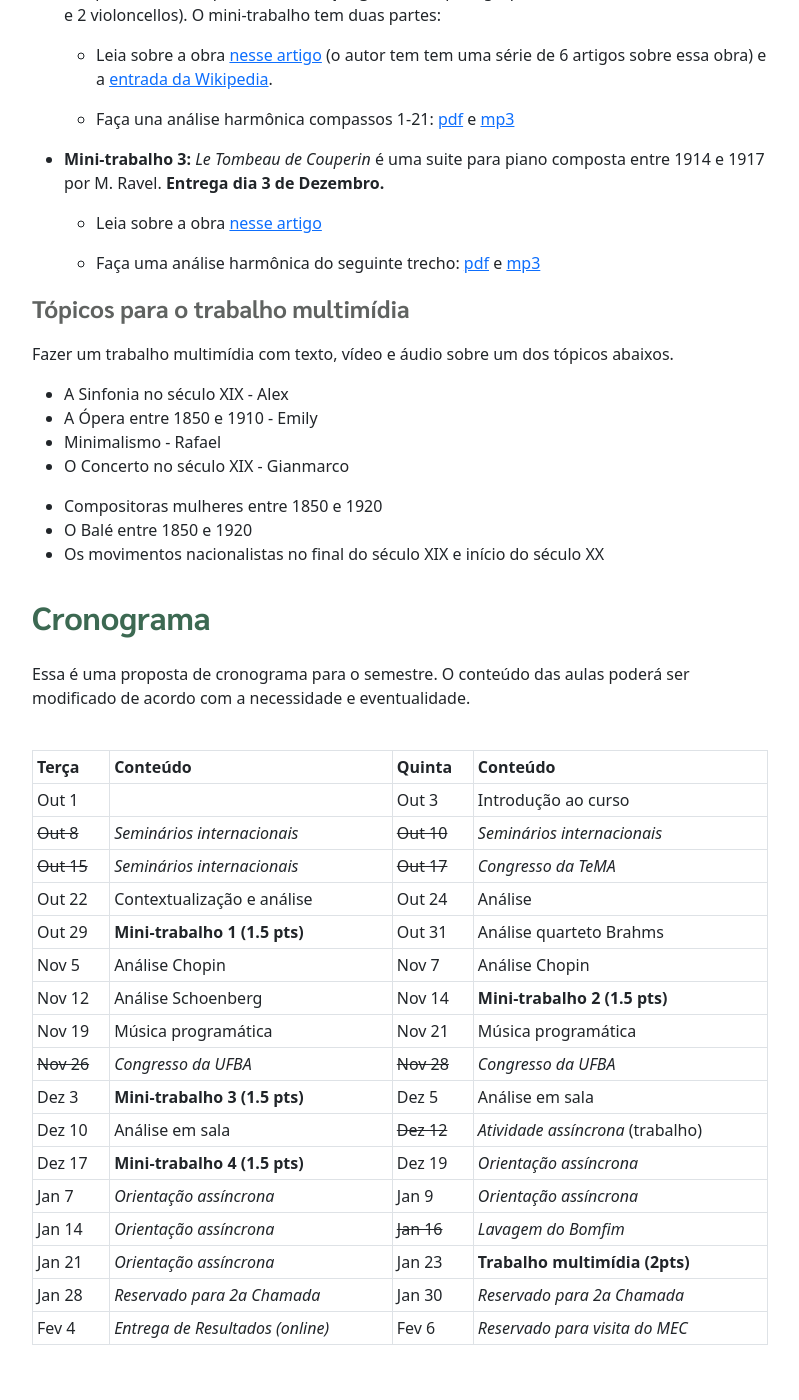
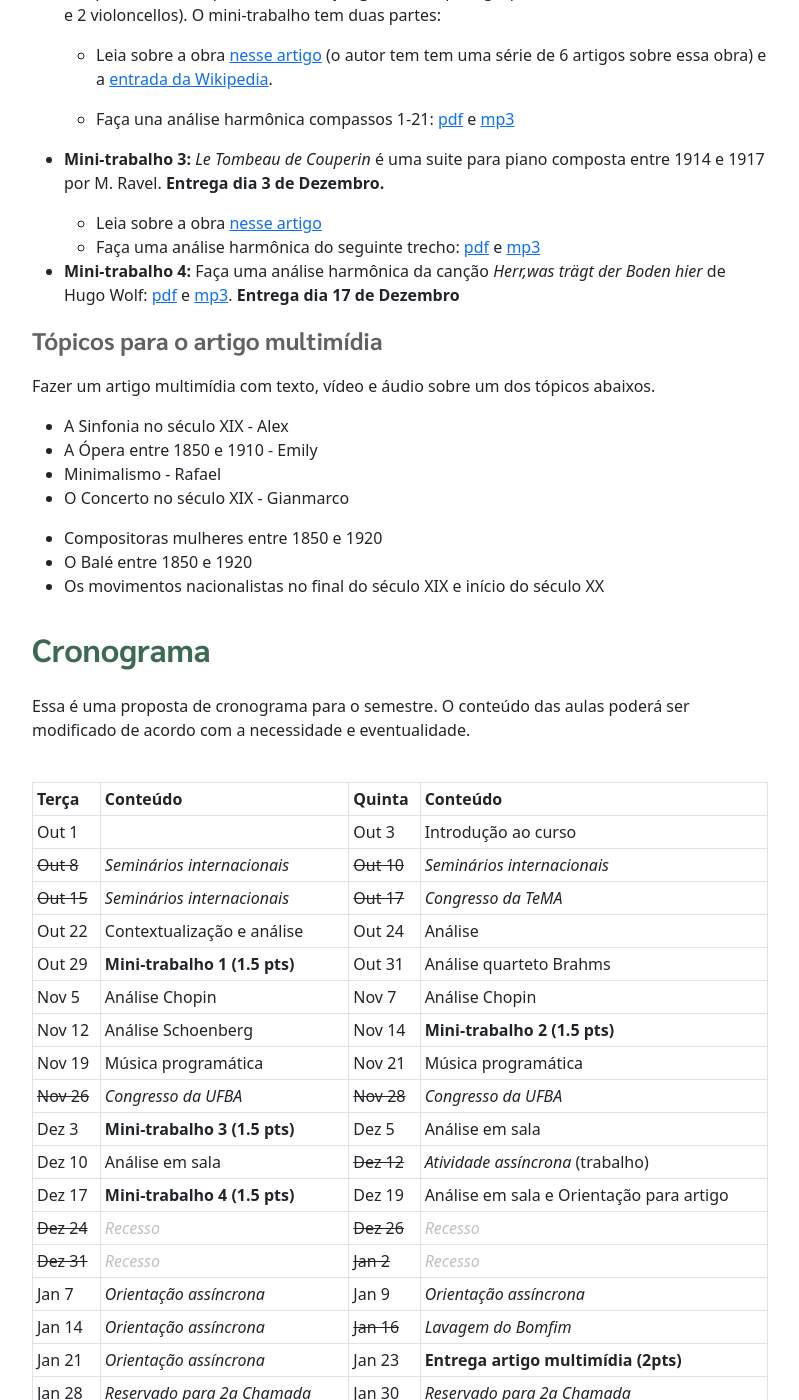
Before and after one commit to pedrokroger/pedrokroger.github.io, a Jekyll site: the page built from aulas/lem8.md, in a window 1280 px wide and 1400 px high, scrolled down 1069 px. Shown: the whole window, without its empty margins (50-849 px from the left). Built offline with Jekyll 4.4.1, drawn with Linux system fonts in a browser that asks for light colours.

Commit message:
Trabalho LEM e atualiza cronograma

```diff
--- /dev/null
+++ b/_plugins/recesso.rb
@@ -0,0 +1,24 @@
+module Recesso
+  class RecessoGenerator < Jekyll::Generator
+    safe true
+    priority :highest
+
+    def generate(site)
+      pages = site.pages
+
+      pages.each do |page|
+        if page.path.include? ".md"
+          new_content = ""
+          page.content.each_line do |line|
+            if line.start_with? "|" and line.match(/Recesso/)
+              new_content << line.gsub("Recesso", '<span style="color:silver">Recesso</span>')
+            else
+              new_content << line
+            end
+          end
+          page.content = new_content
+        end
+      end
+    end
+  end
+end
--- a/aulas/lem8.md
+++ b/aulas/lem8.md
@@ -50,8 +50,10 @@ A avaliação final será soma de 3 notas:
   entre 1914 e 1917 por M. Ravel. **Entrega dia 3 de Dezembro.**
 
   - Leia sobre a obra [nesse artigo][7]
+  - Faça uma análise harmônica do seguinte trecho: [pdf][8] e [mp3][9]
 
-  - Faça uma análise harmônica do seguinte trecho: [pdf][8] e [mp3][9]
+- **Mini-trabalho 4:** Faça uma análise harmônica da canção _Herr,was trägt der
+  Boden hier_ de Hugo Wolf: [pdf][10] e [mp3][11]. **Entrega dia 17 de Dezembro**
 
 [1]: https://docs.pkroger.com/Brahms%20Quarteto%201%20-%20Trecho.pdf
 [2]: https://docs.pkroger.com/Brahms%20Quarteto%201%20-%20Trecho.m4a
@@ -62,10 +64,12 @@ A avaliação final será soma de 3 notas:
 [7]: https://en.wikipedia.org/wiki/Le_Tombeau_de_Couperin
 [8]: https://docs.pkroger.com/Ravel%20-%20Le%20Tombeau%20de%20Couperin%20-%20Trecho.pdf
 [9]: https://docs.pkroger.com/Ravel%20-%20Le%20Tombeau%20de%20Couperin%20-%20Forlane.mp3
+[10]: https://docs.pkroger.com/Hugo%20Wolf%20Herr%20was.pdf
+[11]: https://docs.pkroger.com/Hugo%20Wolf%20Herr%20was.mp3
 
-### Tópicos para o trabalho multimídia
+### Tópicos para o artigo multimídia
 
-Fazer um trabalho multimídia com texto, vídeo e áudio sobre um dos tópicos
+Fazer um artigo multimídia com texto, vídeo e áudio sobre um dos tópicos
 abaixos.
 
 - A Sinfonia no século XIX - Alex
@@ -83,22 +87,24 @@ abaixos.
 Essa é uma proposta de cronograma para o semestre. O conteúdo das aulas poderá
 ser modificado de acordo com a necessidade e eventualidade.
 
-| Terça      | Conteúdo                         | Quinta     | Conteúdo                          |
-|:-----------|:---------------------------------|:-----------|:----------------------------------|
-| Out 1      |                                  | Out 3      | Introdução ao curso               |
-| ~~Out 8~~  | *Seminários internacionais*      | ~~Out 10~~ | *Seminários internacionais*       |
-| ~~Out 15~~ | *Seminários internacionais*      | ~~Out 17~~ | *Congresso da TeMA*               |
-| Out 22     | Contextualização e análise       | Out 24     | Análise                           |
-| Out 29     | **Mini-trabalho 1 (1.5 pts)**    | Out 31     | Análise quarteto Brahms           |
-| Nov 5      | Análise Chopin                   | Nov 7      | Análise Chopin                    |
-| Nov 12     | Análise Schoenberg               | Nov 14     | **Mini-trabalho 2 (1.5 pts)**     |
-| Nov 19     | Música programática              | Nov 21     | Música programática               |
-| ~~Nov 26~~ | *Congresso da UFBA*              | ~~Nov 28~~ | *Congresso da UFBA*               |
-| Dez 3      | **Mini-trabalho 3 (1.5 pts)**    | Dez 5      | Análise em sala                   |
-| Dez 10     | Análise em sala                  | ~~Dez 12~~ | *Atividade assíncrona* (trabalho) |
-| Dez 17     | **Mini-trabalho 4 (1.5 pts)**    | Dez 19     | *Orientação assíncrona*           |
-| Jan 7      | *Orientação assíncrona*          | Jan 9      | *Orientação assíncrona*           |
-| Jan 14     | *Orientação assíncrona*          | ~~Jan 16~~ | *Lavagem do Bomfim*               |
-| Jan 21     | *Orientação assíncrona*          | Jan 23     | **Trabalho multimídia (2pts)**    |
-| Jan 28     | *Reservado para 2a Chamada*      | Jan 30     | *Reservado para 2a Chamada*       |
-| Fev 4      | *Entrega de Resultados (online)* | Fev 6      | *Reservado para visita do MEC*    |
+| Terça      | Conteúdo                         | Quinta     | Conteúdo                                 |
+|:-----------|:---------------------------------|:-----------|:-----------------------------------------|
+| Out 1      |                                  | Out 3      | Introdução ao curso                      |
+| ~~Out 8~~  | *Seminários internacionais*      | ~~Out 10~~ | *Seminários internacionais*              |
+| ~~Out 15~~ | *Seminários internacionais*      | ~~Out 17~~ | *Congresso da TeMA*                      |
+| Out 22     | Contextualização e análise       | Out 24     | Análise                                  |
+| Out 29     | **Mini-trabalho 1 (1.5 pts)**    | Out 31     | Análise quarteto Brahms                  |
+| Nov 5      | Análise Chopin                   | Nov 7      | Análise Chopin                           |
+| Nov 12     | Análise Schoenberg               | Nov 14     | **Mini-trabalho 2 (1.5 pts)**            |
+| Nov 19     | Música programática              | Nov 21     | Música programática                      |
+| ~~Nov 26~~ | *Congresso da UFBA*              | ~~Nov 28~~ | *Congresso da UFBA*                      |
+| Dez 3      | **Mini-trabalho 3 (1.5 pts)**    | Dez 5      | Análise em sala                          |
+| Dez 10     | Análise em sala                  | ~~Dez 12~~ | *Atividade assíncrona* (trabalho)        |
+| Dez 17     | **Mini-trabalho 4 (1.5 pts)**    | Dez 19     | Análise em sala e Orientação para artigo |
+| ~~Dez 24~~ | *Recesso*                        | ~~Dez 26~~ | *Recesso*                                |
+| ~~Dez 31~~ | *Recesso*                        | ~~Jan 2~~  | *Recesso*                                |
+| Jan 7      | *Orientação assíncrona*          | Jan 9      | *Orientação assíncrona*                  |
+| Jan 14     | *Orientação assíncrona*          | ~~Jan 16~~ | *Lavagem do Bomfim*                      |
+| Jan 21     | *Orientação assíncrona*          | Jan 23     | **Entrega artigo multimídia (2pts)**     |
+| Jan 28     | *Reservado para 2a Chamada*      | Jan 30     | *Reservado para 2a Chamada*              |
+| Fev 4      | *Entrega de Resultados (online)* | Fev 6      | *Reservado para visita do MEC*           |
```
